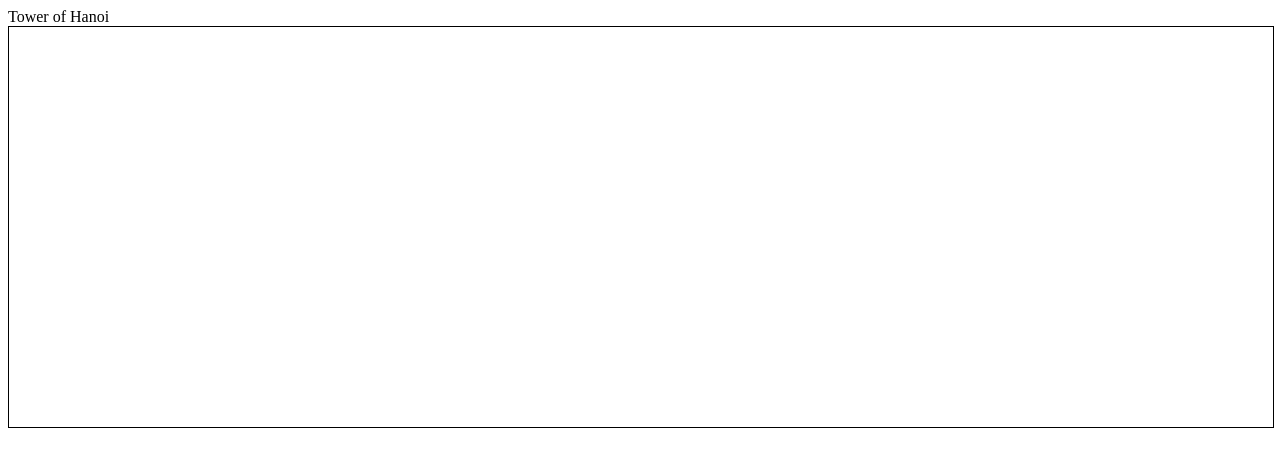
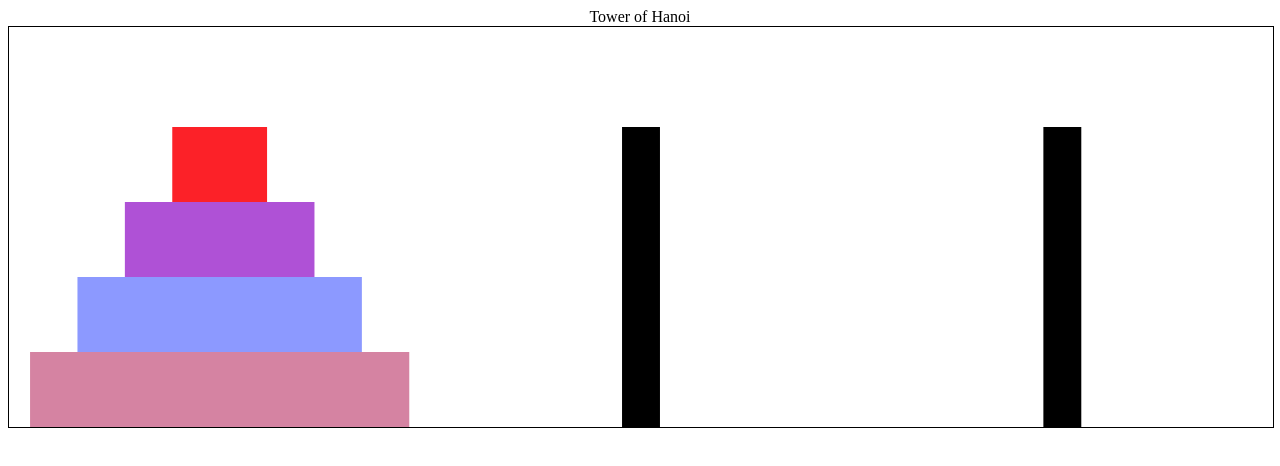
Before and after one commit to toddbrentlinger/tower-of-hanoi, a plain HTML site: page index.html in a window 1280 px wide. Drawn offline with Linux system fonts and the light colour scheme.

Commit message:
Draws rods and disks, changing with window resize, and adds move function

```diff
--- a/classes/Disk.js
+++ b/classes/Disk.js
@@ -1,8 +1,27 @@
 "use strict";
 
+function getRandomColor() {
+    return `rgb(${Math.floor(Math.random() * 256)}, ${Math.floor(Math.random() * 256)}, ${Math.floor(Math.random() * 256)})`;
+}
+
 class Disk {
-    constructor() {
+    constructor(size) {
+        this.rod = null; // Current rod disk is on
+        this.rodPosition = null; // Position on rod
+        this.size = size;
+        // Apply random color
+        this.color = getRandomColor();
+    }
 
+    draw(ctx, bottomCenterX, bottomCenterY, unitWidth, height) {
+        const width = this.size * unitWidth;
+        ctx.fillStyle = this.color;
+        ctx.fillRect(bottomCenterX - width / 2, bottomCenterY - height, width, height);
+    }
+
+    drawOld(ctx, centerX, centerY, width, height) {
+        ctx.fillStyle = this.color;
+        ctx.fillRect(centerX - width / 2, centerY - height / 2, width, height);
     }
 }
 
--- a/classes/Rod.js
+++ b/classes/Rod.js
@@ -1,17 +1,41 @@
 "use strict";
+import { StackWithLinkedList as Stack } from "./stack.js"
 import Disk from "./Disk.js";
 
 class Rod {
     constructor(nDisks = 0) {
-
+        this.disks = new Stack();
+        for (let i = nDisks; i > 0; i--) {
+            this.disks.push(new Disk(i));
+        }
     }
 
+    get topDisk() { return this.disks.peek(); }
+
     addDisk(disk) {
-
+        this.disks.push(disk);
     }
 
-    removeDisk(disk) {
+    removeDisk() {
+        return this.disks.pop();
+    }
 
+    draw(ctx, originX, rodWidth, rodHeight, diskUnitWidth, diskHeight) {
+        // Draw rod
+        ctx.fillStyle = 'rgb(0,0,0)';
+        ctx.fillRect(
+            originX - rodWidth / 2, ctx.canvas.height - rodHeight,
+            rodWidth, rodHeight
+        );
+
+        // Draw any disks on rod
+        let currDiskNode = this.disks.head;
+        let bottomCenterY = ctx.canvas.height - (this.disks.size() - 1) * diskHeight;
+        while(currDiskNode !== null) {
+            currDiskNode.data.draw(ctx, originX, bottomCenterY, diskUnitWidth, diskHeight)
+            currDiskNode = currDiskNode.next;
+            bottomCenterY += diskHeight;
+        }
     }
 }
 
--- a/classes/TowerOfHanoi.js
+++ b/classes/TowerOfHanoi.js
@@ -1,9 +1,9 @@
 "use strict";
 import Disk from "./Disk.js";
 import Rod from "./Rod.js";
-import { StackWithLinkedList } from "./stack.js";
+import { StackWithLinkedList as Stack } from "./stack.js";
 
-class TowerOfHanoi {
+export class TowerOfHanoi {
     /**
      *
      * @param {CanvasRenderingContext2D} ctx
@@ -11,22 +11,82 @@ class TowerOfHanoi {
      * @param {Number} nRods Number of rods
      */
     constructor(ctx, nDisks = 4, nRods = 3) {
+        this.ctx = ctx; // CanvasRenderingContext2D
+        this.nDisks = nDisks;
+        this.moveHistory = new Stack(); // Stack data structure to hold history of moves
         this.rods = new Array(nRods); // Initialize rods to empty array
         this.rods[0] = new Rod(nDisks); // Add first rod with all disks
-        this.rods.fill(new Rod(), 1); // Add remaining empty rods
-        this.moveHistory = new StackWithLinkedList(); // Stack data structure to hold history of moves
+        // Add remaining empty rods
+        for (let i = 1; i < this.rods.length; i++) {
+            this.rods[i] = new Rod();
+        }
     }
+
+    get nRods() { return this.rods.length; }
+    get rodWidth() { return this.ctx.canvas.width * 0.03; }
+    get rodHeight() { return this.ctx.canvas.height * 0.75; }
+    get diskUnitWidth() { return this.ctx.canvas.width * 0.3 / this.nDisks; }
+    get diskHeight() { return this.rodHeight / this.nDisks; }
+
+    // Public Methods
 
     move(fromRod, toRod) {
         // Check if valid move:
         // - No disk may be placed on top of a disk that is smaller than it
+        if (!fromRod.topDisk || (toRod.topDisk && fromRod.topDisk.size > toRod.topDisk.size)) {
+            console.error('Move NOT valid');
+            return;
+        }
+        toRod.addDisk(fromRod.removeDisk());
+        this.draw();
     }
 
-    drawRods() {
-        const distBetweenRods = ctx.canvas.width / 4;
-        for (let i = 0, x = 0; i < this.rods.length; i++, x += distBetweenRods) {
+    draw() {
+        // Clears canvas
+        this.ctx.clearRect(0, 0, this.ctx.canvas.width, this.ctx.canvas.height);
 
+        const distBetweenRodCenters = this.ctx.canvas.width / this.nRods;
+
+        for (let i = 0, x = distBetweenRodCenters / 2; i < this.rods.length; i++, x += distBetweenRodCenters) {
+            this.rods[i].draw(this.ctx, x, this.rodWidth, this.rodHeight, this.diskUnitWidth, this.diskHeight)
+            //this.rods.forEach(rod => rod.draw(this.ctx, x, this.rodWidth, this.rodHeight, this.diskUnitWidth, this.diskHeight));
         }
+    }
+
+    // Static Methods
+
+    static init(ctx, nDisks = 4, nRods = 3) {
+        console.log('init has started');
+        // Check canvas context
+        if (!ctx) {
+            console.error('Canvas NOT supported!');
+            return;
+        }
+
+        // Create instance of TowerOfHanoi
+        const towerOfHanoi = new TowerOfHanoi(ctx, nDisks, nRods);
+
+        // Parent element used to dynamically resize canvas if window resizes
+        const canvasContainerElement = ctx.canvas.parentElement;
+
+        // Handle window resize event
+        function handleWindowResize(event) {
+            console.log('window resized');
+            ctx.canvas.width = canvasContainerElement.offsetWidth;
+            ctx.canvas.height = canvasContainerElement.offsetHeight;
+            towerOfHanoi.draw();
+        }
+        // Resize event listener for canvas-container to change size of canvas
+        window.addEventListener('resize', handleWindowResize);
+        handleWindowResize();
+
+        towerOfHanoi.draw();
+
+        // TEMP START
+        window.towerOfHanoi = towerOfHanoi;
+        // TEMP END
+
+        console.log('init has finished');
     }
 }
 
--- a/classes/stack.js
+++ b/classes/stack.js
@@ -127,6 +127,16 @@ export class StackWithLinkedList {
         }
     }
 
+    size() {
+        let counter = 0;
+        let currNode = this.head;
+        while (currNode !== null) {
+            ++counter;
+            currNode = currNode.next;
+        }
+        return counter;
+    }
+
     /**
      * Insert element into stack in ascending sorted way.
      * @param {StackWithLinkedList} stack
--- a/index.html
+++ b/index.html
@@ -14,6 +14,6 @@
             <canvas id="canvas-hanoi"></canvas>
         </div>
         <footer></footer>
-        <script src="./main.js"></script>
+        <script type="module" src="./main.js"></script>
     </body>
 </html>
--- a/main.js
+++ b/main.js
@@ -1,27 +1,5 @@
 "use strict";
 
-//import TowerOfHanoi from "./classes/TowerOfHanoi.js";
+import TowerOfHanoi from "./classes/TowerOfHanoi.js";
 
-const canvasContainerElement = document.getElementById('canvas-container');
-const ctx = document.getElementById('canvas-hanoi').getContext('2d');
-
-function handleWindowResize(event) {
-    console.log('window resized');
-    ctx.canvas.width = canvasContainerElement.offsetWidth;
-    ctx.canvas.height = canvasContainerElement.offsetHeight;
-}
-
-init();
-function init() {
-    console.log('init has started');
-    // Check canvas context
-    if (!ctx) {
-        console.error('Canvas NOT supported!');
-        return;
-    }
-
-    handleWindowResize();
-    // Resize event listener for canvas-container to change size of canvas
-    canvasContainerElement.addEventListener('resize', handleWindowResize);
-    console.log('init has finished');
-}
+TowerOfHanoi.init(document.getElementById('canvas-hanoi').getContext('2d'));
--- a/style.css
+++ b/style.css
@@ -1,3 +1,7 @@
+header {
+    text-align: center;
+}
+
 #canvas-container {
     width: 100%;
     height: 50vh;
```
